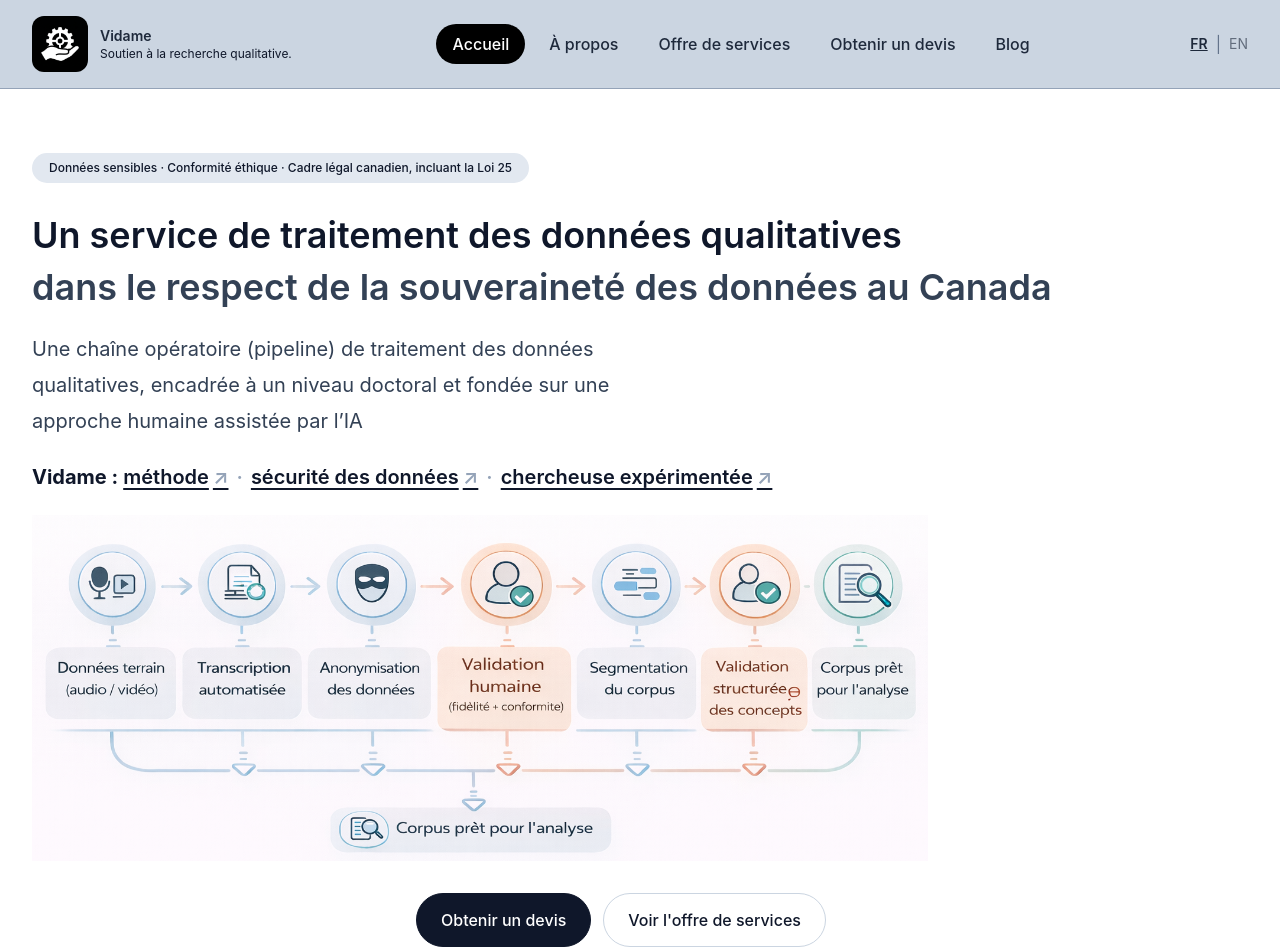
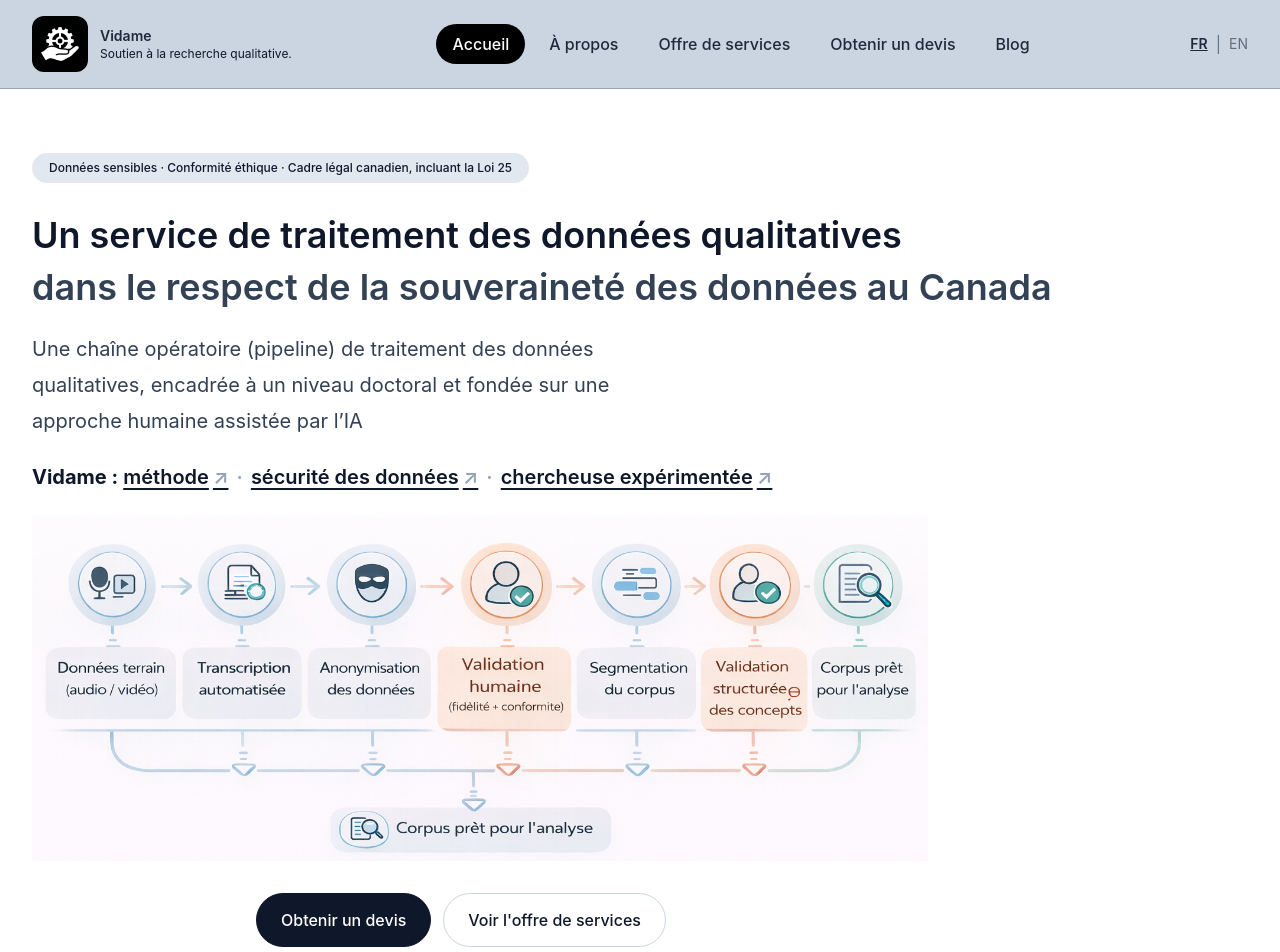
Before and after one commit to momopro21/vidame-recherche, a React (Vite) app: page / in a window 1280 px wide. Shown: the top 952 px of the page. Built offline with nearby package versions, Linux system fonts and the light colour scheme; the HTML template or start-up script is replaced by a standard one.

Commit message:
Update App.tsx

```diff
--- a/src/App.tsx
+++ b/src/App.tsx
@@ -585,7 +585,7 @@ function Accueil({setPage,lang,}: {setPage: (page: string) => void;lang: "fr" |
       />
       </div>
        {/* ===== VIDAME_REPERE_CTA_APRES_PIPELINE ===== */}
-<div className="mt-6 mb-12 flex flex-wrap gap-3 md:ml-[24rem]">
+<div className="mt-6 mb-12 flex flex-wrap gap-3 md:ml-[14rem]">
   <Button size="lg" className="rounded-full" onClick={() => setPage("soumission")}>
     {lang === "fr" ? "Obtenir un devis" : "Request a quote"}
   </Button>
```
